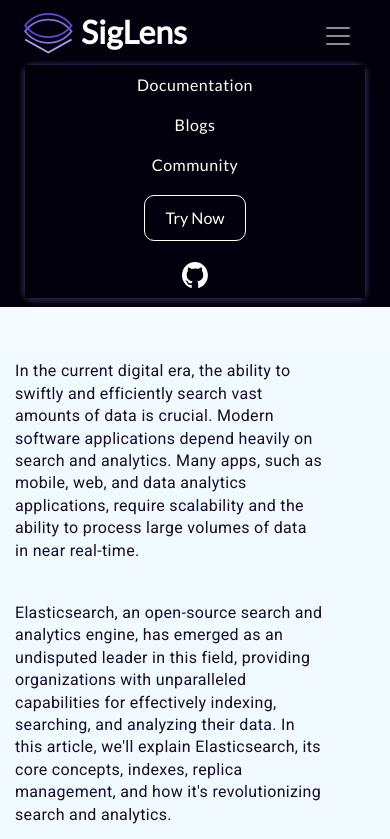
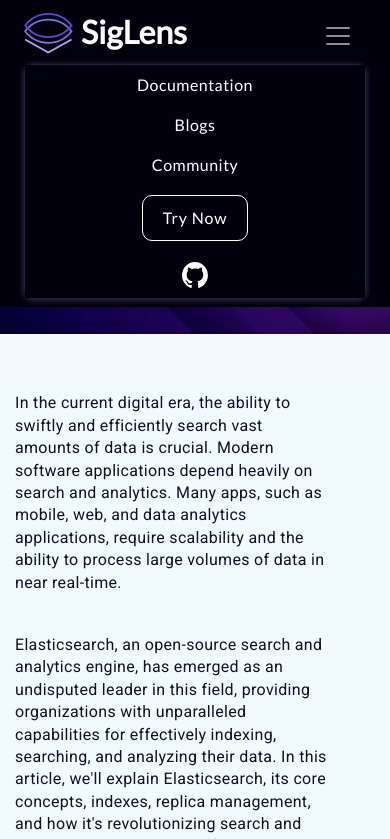
Before and after one commit to sonamgupta21/siglens.github.io, a plain HTML site: page guide/elasticSearch.html in a window 390 px wide. Both pictures are taken after a click on the button "Toggle navigation". Shown: the top 839 px of the page. Drawn offline with nearby package versions, Linux system fonts and the light colour scheme.

Commit message:
upadated page li spacing

```diff
--- a/guide/guide.css
+++ b/guide/guide.css
@@ -56,12 +56,16 @@ body {
     font-size: 34px;
     font-weight: 800;
     line-height: 130%;
+    margin-top: 2rem;
     margin-left: 20px;
     margin-right: auto;
     width: 100%;
 }
 .blog-post ul li {
     text-align: left;
+}
+li{
+    letter-spacing: 0.05rem;
 }
 .blog-post .para-bold {
     font-weight: 400;
@@ -132,7 +136,12 @@ html {
 /*Mobile Devices*/
 
 @media (max-width: 767.98px) {
-
+    .bc{
+        width: fit-content;
+    }
+    .bgi{
+        background-size: 100%;
+    }
     .main-heading {
         font-size: 32px;
         padding-left: 0.8rem;
```
Also changed, not shown: guide/elasticSearch.html (+1 -6 lines).
